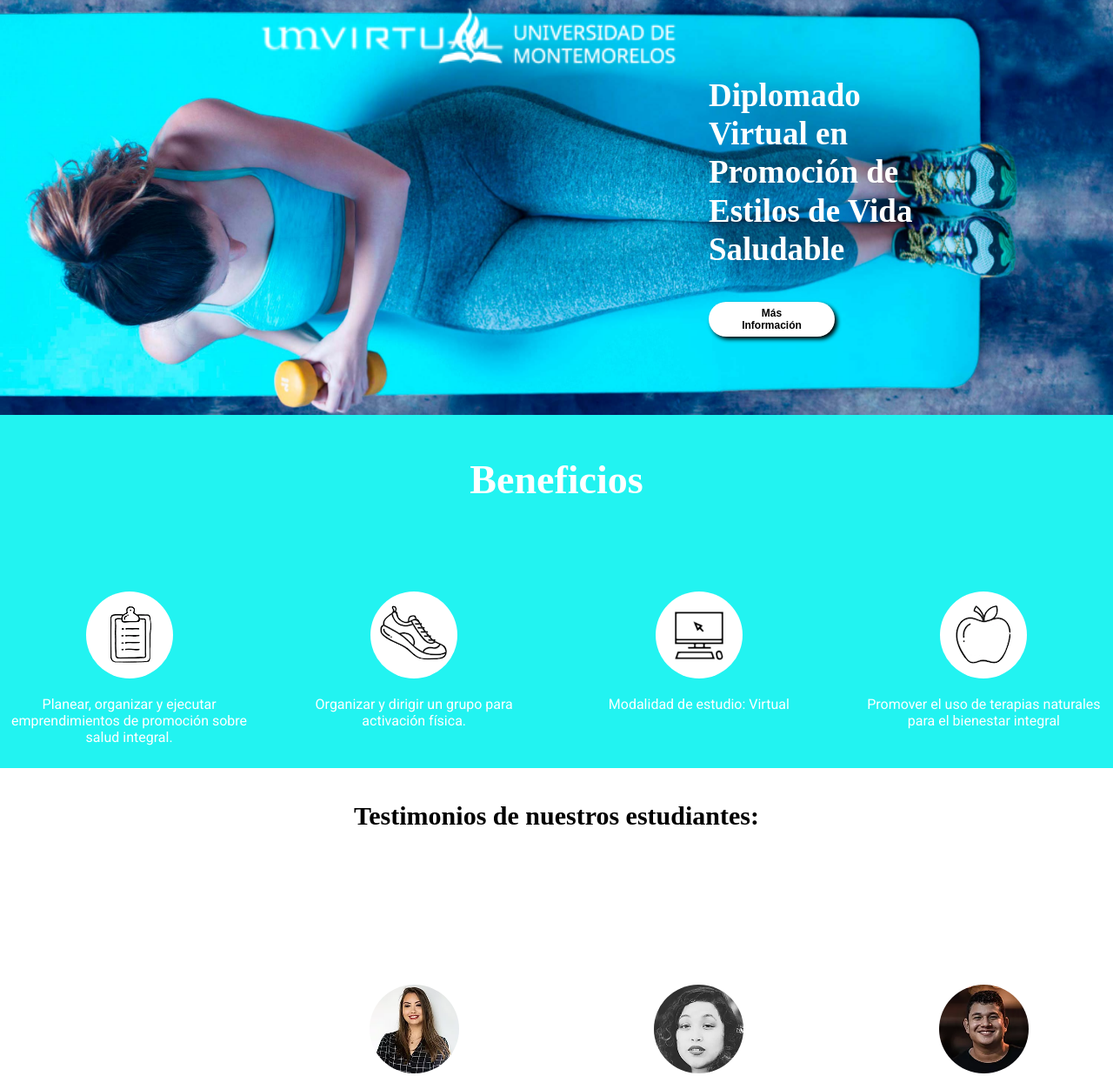
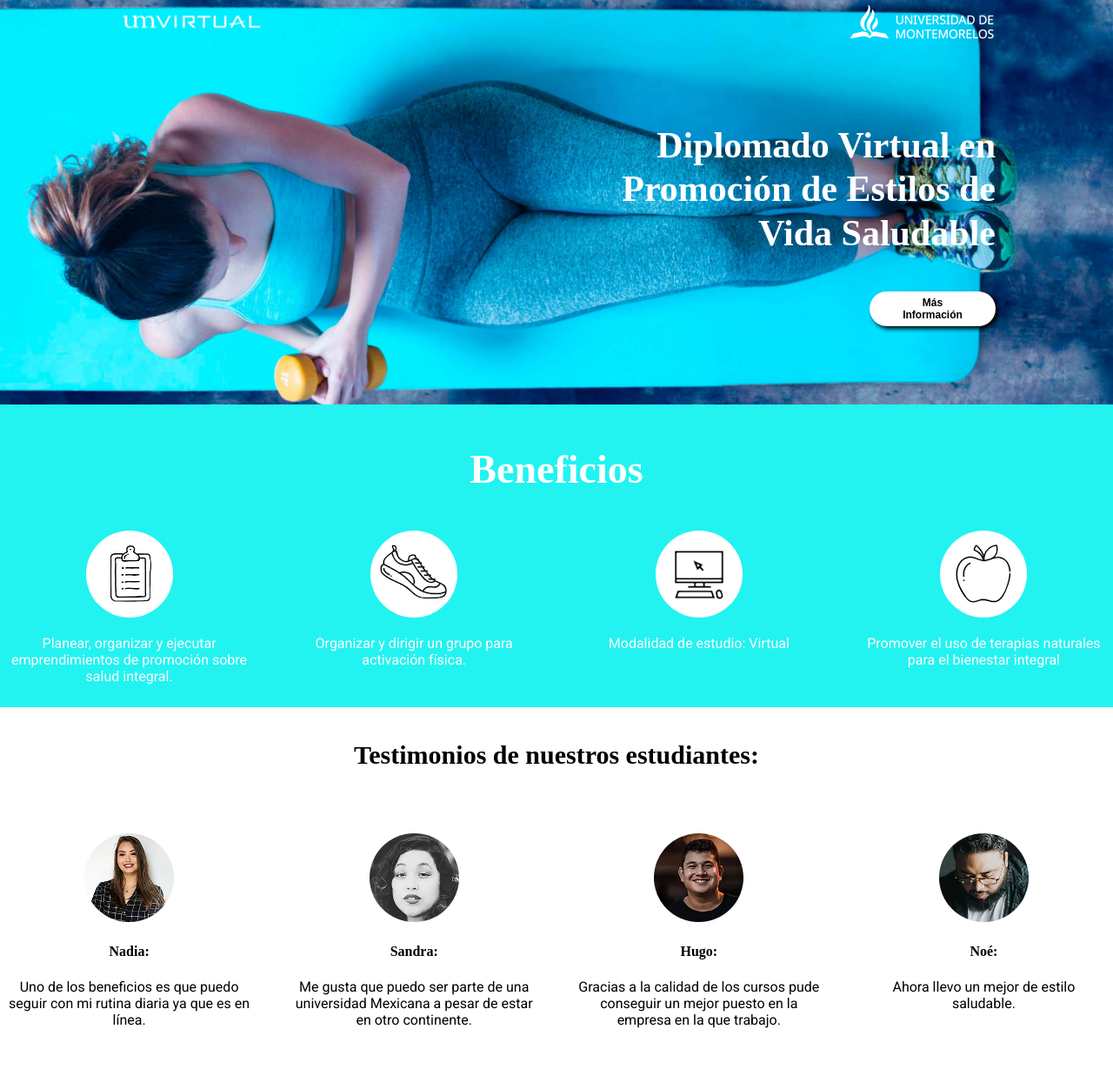
Before and after one commit to ruthluna77/Ruth, a plain HTML site: page index.html in a window 1280 px wide. Shown: the top 1237 px of the page at 87% size. Drawn offline with Linux system fonts and the light colour scheme; a web font is replaced by a local one.

Commit message:
nuevoscambios

```diff
--- a/css/style.css
+++ b/css/style.css
@@ -3,15 +3,22 @@ body {
     margin: 0;
     padding: 0;
 }
-h1,h2,h3,h4,h5,h6 {
+
+h1,
+h2,
+h3,
+h4,
+h5,
+h6 {
     font-family: 'Source Serif Pro', serif;
 }
 
-header{
+header {
     background: url(../images/ejercicio1.jpg) no-repeat center;
     background-size: 243%;
 }
-#header{
+
+#header {
     width: 90%;
     max-width: 1010px;
     margin: 0 auto;
@@ -19,14 +26,18 @@ header{
     grid-template: 41px 5em 280px /1fr;
     line-height: 1em;
     padding-bottom: 5em;
-    text-align: left;
 }
+
+#header > section:nth-child(2) {
+    text-align: right;
 }
-#beneficio{
+
+#beneficio {
     text-align: center;
     box-sizing: border-box;
 }
-h1{
+
+h1 {
     color: white;
     text-align: right;
     font-size: 30px;
@@ -34,36 +45,39 @@ h1{
     width: 100%;
     font-weight: 700;
 }
-h2{
+
+h2 {
     text-align: center;
     font-size: 46px;
 }
-h5{
+
+h5 {
     text-align: center;
     font-size: 35px;
     line-height: 1em;
     width: 100%;
     font-weight: 700;
 }
-h3{
+
+h3 {
     text-align: center;
     font-size: 30px;
-    width: 200%;
     line-height: 1em;
     grid-template: none;
 }
 
 .button {
     background-color: white;
-    position: relative
-    color: aqua;
+    position: relative color: aqua;
     border-radius: 50px;
     border: 0px solid;
     font-size: 12px;
     padding: 1px 31px;
     margin-bottom: 10px;
     box-shadow: 3px 3px 5px;
+
 }
+
 button {
     height: 40px;
     min-height: 20px;
@@ -78,11 +92,17 @@ button {
     box-shadow: 3px 3px 5px #00000000;
     text-align: center;
 }
+
+#header > section.text-hero > div {
+    text-align: right;
+}
+
 button:hover {
     color: white;
     background-color: rgba(50, 50, 50, 1);
     border-color: transparent;
 }
+
 #beneficios > .ventaja > img {
     width: 8%;
     display: inline-block;
@@ -90,17 +110,20 @@ button:hover {
     margin-right: 2%;
     max-width: 26px;
 }
+
 .beneficios img {
-    width:100px;
-    border-radius:50%;
+    width: 100px;
+    border-radius: 50%;
     background: white;
 }
+
 .beneficio img {
-    width:103px;
-    height:102px;
-    border-radius:150px;
+    width: 103px;
+    height: 102px;
+    border-radius: 150px;
 }
-#beneficios{
+
+#beneficios {
     background-color: #22F3F1;
     color: white;
     box-sizing: content-box;
@@ -111,14 +134,17 @@ button:hover {
     box-sizing: border-box;
     padding: 10px;
 }
+
 #beneficios p {
     width: auto;
 
 }
-#beneficios h2{
+
+#beneficios h2 {
     grid-column: 1 / 3;
 }
-#beneficio{
+
+#beneficio {
     background-color: white;
     color: black;
     box-sizing: content-box;
@@ -130,9 +156,11 @@ button:hover {
     width: auto;
     padding: 10px;
 }
-body > section:nth-child(4) > p{
+
+body > section:nth-child(4) > p {
     margin-left: 5%;
 }
+
 form {
     height: auto;
     justify-content: center;
@@ -197,7 +225,7 @@ footer .fa-instagram {
     margin: 5px;
 }
 
-footer a{
+footer a {
     color: white;
 }
 
@@ -205,7 +233,7 @@ footer a{
     text-align: center;
 }
 
-#copyright{
+#copyright {
     text-align: center;
     font-size: 15px;
     font-weight: 100;
@@ -215,55 +243,19 @@ footer a{
 @media screen and (min-width: 768px) {
 
     /*aqui inician los estilos de tablet*/
-     max-width: 120px;
-    @media screen and (min-width:10px);
-
-	footer .direccion {
-		display: grid;
-		grid-template: 6em 1fr /50% 50%;
+    #header {
+        grid-template: 100px 1fr/ 50% 50%;
     }
 
-	.direccion img {
-		grid-column-start: 1;
-		grid-column-end: 3;
+    .text-hero {
+        grid-column: 1/3;
     }
 
-	#direccion {
-		border-right: 2px solid grey;
+    .logo1 {
+        text-align: right;
+        justify-items: end;
     }
 
-    #header{
-    width: 100%;
-    max-width: 700px;
-    display: block;
-    background: 13%;
-           }
-.logo1 {
-		width: 80%;
-		margin: 0em auto;
-        margin-left: 9em;
-
-	}
-
-	.logo2 {
-		width: 150%;
-		margin: 0em auto;
-	}
-    #header {
-		display: grid;
-		grid-template: 1fr/ 1fr 2fr 1fr
-	}
-
-	h1 {
-		display: grid;
-		width: 80%;
-		font-size: 40px;
-		font-weight: 700;
-		line-height: 1.2em;
-		color: white;
-		text-align: left;
-		margin-top: 50%;
-	}
     form {
         height: auto;
         justify-content: center;
@@ -271,76 +263,43 @@ footer a{
         width: 50%;
         margin: 9 auto;
     }
-    body > section:nth-child(4) > p{
+
+    body > section:nth-child(4) > p {
         margin-left: 35%;
         line-height: normal;
-}
-    h5{
-    line-height: 0em;
-
     }
 
     /*aqui terminan los estilos de tablet*/
 }
 
+
 @media screen and (min-width: 1024px) {
+
     /*aqui inician los estilos de laptop*/
-
     header {
         background-size: cover;
     }
-    .logo1 {
-	width: 80%;
-	margin:auto ;
-	display: block;
+
+    h1 {
+        font-size: 42px;
+        font-weight: 700;
+        line-height: 1.2em;
 
     }
 
-.logo2 {
-	width: 170%;
-	margin: 0 auto;
-	display: block;
+    .text-hero {
+        justify-self: end;
+        width: 50%;
+        text-align: right;
     }
-    h1 {
-	width: 150%;
-	font-size: 37px;
-	font-weight: 700;
-	line-height: 1.2em;
-	color: white;
-	text-align: left;
+ #beneficios, #beneficio{
+        display:grid;
+        grid-template: 135px 1fr  / 1fr 1fr 1fr 1fr;
+    }
+     #beneficios h2, #beneficio > h3{
+        grid-column: 1/5;
     }
 
-    #beneficios{
-        display:grid;
-        grid-template: 0em 1fr 1fr  / 1fr 1fr 1fr 1fr;
-    }
-    #beneficios h2{
-        grid-column: 1/5;
-        grid-row: 1/3;
-       width: auto;
-    }
-     #beneficio h3{
-        grid-column: 1/5;
-        grid-row: 1/3;
-        width: auto;
-    }
-
-    #beneficio{
-    display: grid;
-    grid-template: 0em 1fr 1fr/ 1fr 1fr 1fr 1fr;
-
-    }
-    form {
-	height: auto;
-	justify-content: center;
-    display: block;
-    width: 20%;
-    margin: 9 auto;
-    }
-      body > section:nth-child(4) > p{
-    margin-left: 40%;
-    line-height: normal;
-}
 
     /*aqui terminan los estilos de laptop*/
 }
--- a/index.html
+++ b/index.html
@@ -52,9 +52,8 @@
 			</div>
 		</div>
 	</section>
-
 <section id="beneficio">
-		<h3>Testimonios de nuestros estudiantes:</h3><br>
+		<h3>Testimonios de nuestros estudiantes:</h3>
 		<div class="beneficio">
 			<img src="images/Nadia.webp">
 			<div>
```
Lines whose indentation alone changed are shown as unchanged.
